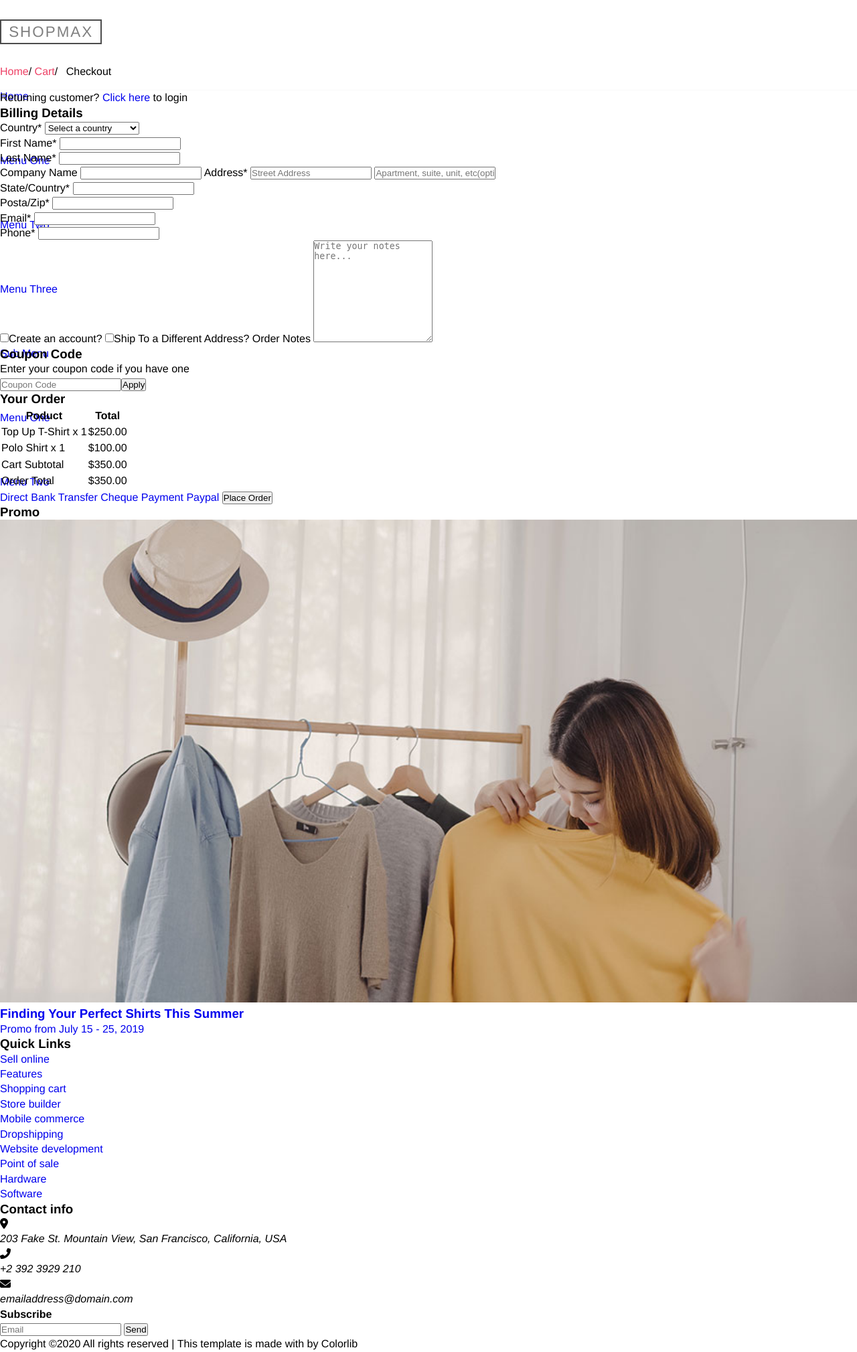
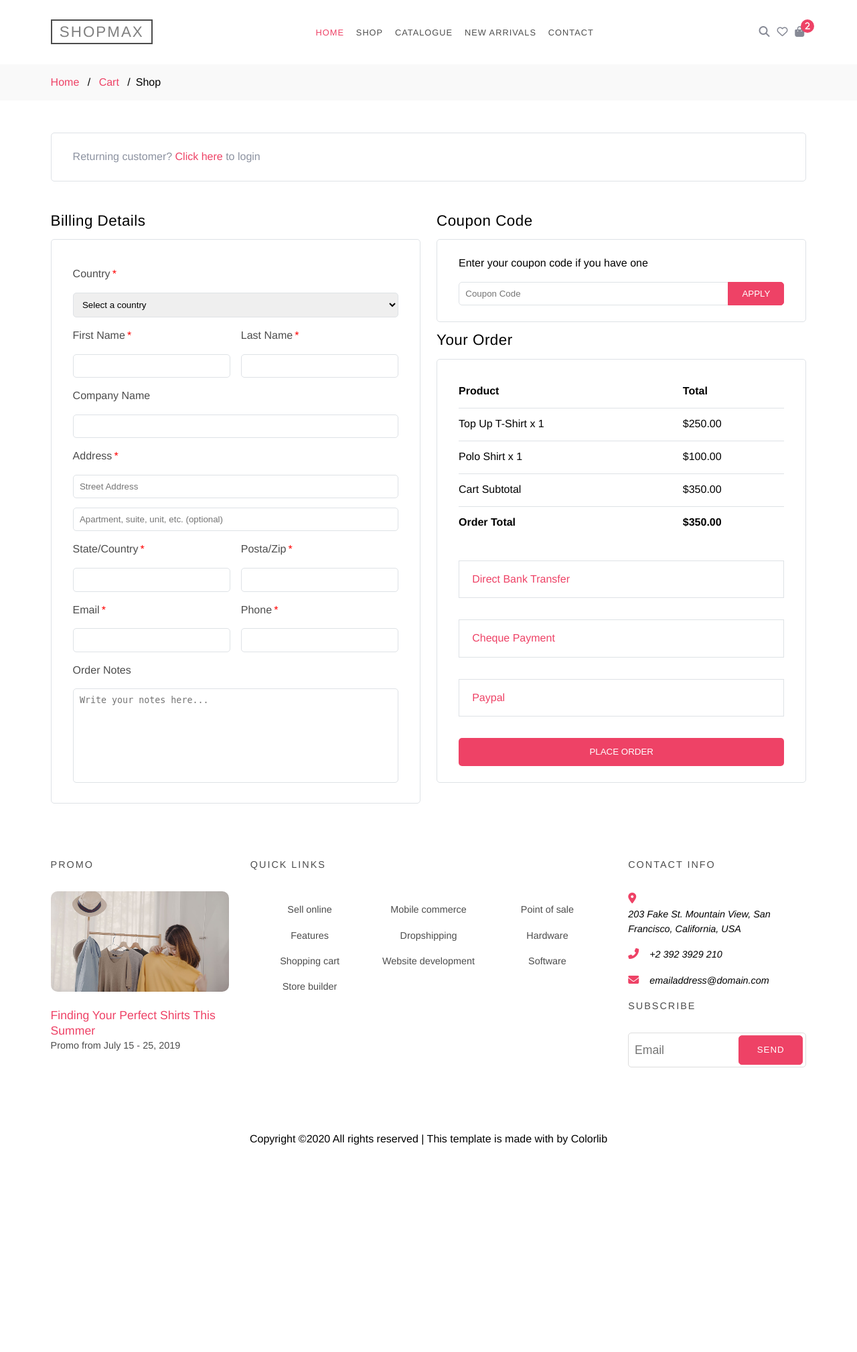
Before and after one commit to MarcosQuaOli/ShopMax, a PHP site: page /checkout.html in a window 1280 px wide. Shown: the whole page at 67% size. After the commit the page ends 1710 px from the top, so only its background shows below. Run offline with PHP 8.4, Linux system fonts and the light colour scheme; some libraries are stand-ins or nearby versions.

Commit message:
Add styles and classes to checkout.html

```diff
--- a/checkout.html
+++ b/checkout.html
@@ -17,15 +17,14 @@
 	</head>
 
 	<body>
-		<header class="header">
-			<div>
-				<h1><a href="#">Shopmax</a></h1>
+		<header class="header container">
+			<h1><a href="index.html">Shopmax</a></h1>
 
-				<nav>
+			<nav class="header__navbar">
 				<ul>
-						<li><a href="index.html">Home</a>
-							<ul>
-								<li><a href="#">Menu One</a></li>
+					<li><a class="actived" href="index.html">Home</a>
+						<ul class="dropdown">
+							<li><a href="about.html">About</a></li>
 							<li><a href="#">Menu Two</a></li>
 							<li><a href="#">Menu Three</a></li>
 							<li><a href="#">Sub Menu</a>
@@ -44,30 +43,33 @@
 				</ul>
 			</nav>
 
-				<div>
+			<div class="header__icons">
 				<a href="#"><i class="fas fa-search"></i></a>
 				<a href="#"><i class="far fa-heart"></i></a>
-					<a href="cart.html"><i class="fas fa-shopping-bag"><span>2</span></i></a>
+				<a href="cart.html" class="bag"><i class="fas fa-shopping-bag"><span>2</span></i></a>
 				<button><i class="fas fa-bars"></i></button>
-				</div>
 			</div>
 		</header>
 
-		<section class="page">
-			<a href="index.html">Home</a>/
-			<a href="cart.html">Cart</a>/
-			<span>Checkout</span>
+		<section class="page page-check">
+			<div class="container">
+				<a href="index.html">Home</a>
+				<span>/</span>
+				<a href="cart.html">Cart</a>
+				<span>/</span>Shop
+			</div>
 		</section>
 
-		<section class="checkout">
-			<div>
+		<section class="checkout container">
+			<div class="checkout__return">
 				<p>Returning customer? <a href="#">Click here</a> to login</p>
 			</div>
 
-			<div>
+			<div class="checkout__container">
 				<div>
 					<h3>Billing Details</h3>
 
+					<div class="checkout__itens">
 						<form>
 							<label>Country<span>*</span></label>
 							<select id="c_country">
@@ -82,7 +84,7 @@
 								<option value="9">Dominican Republic</option>
 							</select>
 
-						<div>
+							<div class="checkout__itens__name">
 								<div>
 									<label>First Name<span>*</span></label>
 									<input type="text">
@@ -98,10 +100,10 @@
 							<input type="text">
 
 							<label>Address<span>*</span></label>
-						<input type="text" placeholder="Street Address">
-						<input type="text" placeholder="Apartment, suite, unit, etc(optional)">
+							<input type="text" placeholder="Street Address" style="margin-bottom: 1em">
+							<input type="text" placeholder="Apartment, suite, unit, etc. (optional)">
 
-						<div>
+							<div class="checkout__itens__name">
 								<div>
 									<label>State/Country<span>*</span></label>
 									<input type="text">
@@ -113,7 +115,7 @@
 								</div>
 							</div>
 
-						<div>
+							<div class="checkout__itens__name">
 								<div>
 									<label>Email<span>*</span></label>
 									<input type="email">
@@ -125,31 +127,30 @@
 								</div>
 							</div>
 
-						<input type="checkbox">Create an account?
-						<input type="checkbox">Ship To a Different Address?
-
 							<label>Order Notes</label>
-						<textarea placeholder="Write your notes here..." rows="10"></textarea>
+							<textarea placeholder="Write your notes here..." rows="8"></textarea>
 						</form>
-				</div>
-
-				<div>
-					<div>
-						<h3>Coupon Code</h3>
-
-						<div>
-							<p>Enter your coupon code if you have one</p>
-							<input type="text" placeholder="Coupon Code"><button>Apply</button>
 					</div>
 				</div>
 
 				<div>
+					<h3>Coupon Code</h3>
+					<div class="checkout__itens">
+						<div>
+							<p>Enter your coupon code if you have one</p>
+							<div class="code">
+								<input type="text" placeholder="Coupon Code">
+								<button>Apply</button>
+							</div>
+						</div>
+					</div>
+
 					<h3>Your Order</h3>
 
-						<div>
+					<div class="checkout__itens table">
 						<table>
 							<tr>
-									<th>Poduct</th>
+								<th>Product</th>
 								<th>Total</th>
 							</tr>
 
@@ -174,20 +175,21 @@
 							</tr>
 						</table>
 
+						<div>
 							<a href="#">Direct Bank Transfer</a>
 							<a href="#">Cheque Payment</a>
 							<a href="#">Paypal</a>
+						</div>
 
 						<button type="submit">Place Order</button>
 					</div>
 				</div>
 			</div>
-			</div>
 		</section>
 
-		<footer class="footer">
-			<div>
-				<div>
+		<footer class="footer container">
+			<div class="footer__container">
+				<div class="footer__content">
 					<h3>Promo</h3>
 					<a href="#"><img src="images/about_1.jpg"></a>
 					<a href="#">
@@ -196,9 +198,10 @@
 					</a>
 				</div>
 
-				<div>
+				<div class="footer__links">
 					<h3>Quick Links</h3>
 
+					<div class="footer__links__grid">
 						<div>
 							<ul>
 								<li><a href="#">Sell online</a></li>
@@ -224,24 +227,33 @@
 							</ul>
 						</div>
 					</div>
+				</div>
+
+				<div class="footer__contact">
+					<h3>Contact info</h3>
 
 					<div>
-					<h3>Contact info</h3>
-
 						<i class="fas fa-map-marker-alt"></i><address>203 Fake St. Mountain View, San Francisco, California, USA</address>
-					<i class="fas fa-phone-alt"></i><address>+2 392 3929 210</address>
-					<i class="fas fa-envelope"></i><address>emailaddress@domain.com</address>
-
-					<h4>Subscribe</h4>
+					</div>
 
 					<div>
+						<i class="fas fa-phone-alt"></i><address>+2 392 3929 210</address>
+					</div>
+
+					<div>
+						<i class="fas fa-envelope"></i><address>emailaddress@domain.com</address>
+					</div>
+
+					<h3>Subscribe</h3>
+
+					<div class="footer__contact__form">
 						<input type="email" placeholder="Email">
 						<input type="submit" value="Send">
 					</div>
 				</div>
 			</div>
 
-			<div>
+			<div class="footer__copy">
 				<p>Copyright ©2020 All rights reserved | This template is made with  by Colorlib</p>
 			</div>
 		</footer>
--- a/css/style.css
+++ b/css/style.css
@@ -148,6 +148,18 @@ body {
       font-size: 0.8em;
       padding: 1em 2em;
       background-color: #000; }
+
+.page {
+  border-bottom: 1px solid #f9f9f9;
+  padding-bottom: 1em; }
+  .page.page-check {
+    padding-top: 1em;
+    background-color: #f9f9f9;
+    border-bottom: none; }
+  .page a {
+    color: #ee4266; }
+  .page span {
+    margin: 0 0.5em; }
 
 .title {
   margin: 3em 0;
@@ -340,14 +352,6 @@ body {
   margin: 5em 0; }
 
 /*----------Shop style----------*/
-.page {
-  border-bottom: 1px solid #f9f9f9;
-  padding-bottom: 1em; }
-  .page a {
-    color: #ee4266; }
-  .page span {
-    margin: 0 0.5em; }
-
 .shop {
   display: grid;
   grid-column-gap: 2em;
@@ -569,4 +573,92 @@ body {
       color: #8c92a0;
       font-size: 0.9em; }
 
+/*----------Checkout style----------*/
+.checkout {
+  margin-bottom: 4em;
+  margin-top: 3em; }
+  .checkout__return {
+    border: 1px solid #dee2e6;
+    border-radius: 5px;
+    padding: 1.5em 2em;
+    margin-bottom: 3em; }
+    .checkout__return p {
+      color: #8c92a0; }
+    .checkout__return a {
+      color: #ee4266; }
+  .checkout__container {
+    display: grid;
+    grid-template-columns: repeat(auto-fit, minmax(400px, 1fr));
+    grid-gap: 1.5em; }
+    .checkout__container h3 {
+      font-weight: 400;
+      font-size: 1.4em;
+      letter-spacing: 0.5px; }
+  .checkout__itens {
+    border: 1px solid #dee2e6;
+    border-radius: 5px;
+    padding: 1.5em 2em;
+    margin: 1em 0; }
+    .checkout__itens label {
+      display: block;
+      margin: 1em 0;
+      color: rgba(0, 0, 0, 0.7); }
+      .checkout__itens label span {
+        color: #f00;
+        margin-left: 0.2em; }
+    .checkout__itens__name {
+      display: grid;
+      grid-column-gap: 1em; }
+      @media (min-width: 992px) {
+        .checkout__itens__name {
+          grid-template-columns: 1fr 1fr; } }
+    .checkout__itens input, .checkout__itens textarea, .checkout__itens select {
+      width: 100%;
+      padding: 0.7em;
+      border: 1px solid #dee2e6;
+      border-radius: 5px; }
+    .checkout__itens textarea {
+      resize: none; }
+    .checkout__itens .code {
+      position: relative;
+      margin-top: 1em; }
+      .checkout__itens .code button {
+        position: absolute;
+        right: 0;
+        background-color: #ee4266;
+        color: #fff;
+        padding: 0.7em 1.5em;
+        border: 1px solid #ee4266;
+        border-top-right-radius: 5px;
+        border-bottom-right-radius: 5px;
+        text-transform: uppercase;
+        cursor: pointer; }
+    .checkout__itens.table table {
+      width: 100%;
+      border-collapse: collapse; }
+      .checkout__itens.table table th, .checkout__itens.table table td {
+        text-align: left;
+        padding: 0.8em 0; }
+      .checkout__itens.table table td {
+        border-top: 1px solid #dee2e6; }
+      .checkout__itens.table table tr:last-child {
+        font-weight: bold; }
+    .checkout__itens.table div a {
+      display: block;
+      color: #ee4266;
+      padding: 1em 1.2em;
+      text-transform: capitalize;
+      border: 1px solid #dee2e6;
+      margin: 2em 0; }
+      .checkout__itens.table div a:hover {
+        color: #ef4266; }
+    .checkout__itens.table button {
+      width: 100%;
+      color: #fff;
+      text-transform: uppercase;
+      padding: 1em 0;
+      background-color: #ee4266;
+      border: none;
+      border-radius: 5px; }
+
 /*# sourceMappingURL=style.css.map */
--- a/sass/style.scss
+++ b/sass/style.scss
@@ -184,6 +184,25 @@
 			padding: 1em 2em;
 			background-color: #000;
 		}
+	}
+}
+
+.page {
+	border-bottom: 1px solid #f9f9f9;
+	padding-bottom: 1em;
+
+	&.page-check {
+		padding-top: 1em;
+		background-color: #f9f9f9;
+		border-bottom: none;
+	}
+
+	a {
+		color: $color-primary;
+	}
+
+	span {
+		margin: 0 0.5em;
 	}
 }
 
@@ -475,19 +494,6 @@
 }
 
 /*----------Shop style----------*/
-.page {
-	border-bottom: 1px solid #f9f9f9;
-	padding-bottom: 1em;
-
-	a {
-		color: $color-primary;
-	}
-
-	span {
-		margin: 0 0.5em;
-	}
-}
-
 .shop {
 	display: grid;
 	grid-column-gap: 2em;
@@ -814,3 +820,138 @@
 		}
 	}
 }
+
+/*----------Checkout style----------*/
+.checkout {
+	margin-bottom: 4em;
+	margin-top: 3em;
+
+	&__return {
+		border: 1px solid #dee2e6;
+		border-radius: 5px;
+		padding: 1.5em 2em;
+		margin-bottom: 3em;
+
+		p {
+			color: #8c92a0;
+		}
+
+		a {
+			color: $color-primary;
+		}
+	}
+
+	&__container {
+		display: grid;
+		grid-template-columns: repeat(auto-fit, minmax(400px, 1fr));
+		grid-gap: 1.5em;
+
+		h3 {
+			font-weight: 400;
+			font-size: 1.4em;
+			letter-spacing: 0.5px;
+		}
+	}
+
+	&__itens {
+		border: 1px solid #dee2e6;
+		border-radius: 5px;
+		padding: 1.5em 2em;
+		margin: 1em 0;
+
+
+		label {
+			display: block;
+			margin: 1em 0;
+			color: rgba(0,0,0,0.7);
+
+			span {
+				color: #f00;
+				margin-left: 0.2em;
+			}
+		}
+
+		&__name {
+			display: grid;
+			grid-column-gap: 1em;
+
+			@media (min-width: 992px) {
+				grid-template-columns: 1fr 1fr;
+			}
+		}
+
+		input, textarea, select {
+			width: 100%;
+			padding: 0.7em;
+			border: 1px solid #dee2e6;
+			border-radius: 5px;
+		}
+
+		textarea {
+			resize: none;
+		}
+
+		.code {
+			position: relative;
+			margin-top: 1em;
+
+			button {
+				position: absolute;
+				right: 0;
+				background-color: $color-primary;
+				color: #fff;
+				padding: 0.7em 1.5em;
+				border: 1px solid $color-primary;
+				border-top-right-radius: 5px;
+				border-bottom-right-radius: 5px;
+				text-transform: uppercase;
+				cursor: pointer;
+			}
+		}
+
+		&.table {
+			table {
+				width: 100%;
+				border-collapse: collapse;
+
+				th, td {
+					text-align: left;
+					padding: 0.8em 0;
+				}
+
+				td {
+					border-top: 1px solid #dee2e6;
+				}
+
+				tr:last-child {
+					font-weight: bold;
+				}
+			}
+
+			div {
+				a {
+					display: block;
+					color: $color-primary;
+					padding: 1em 1.2em;
+					text-transform: capitalize;
+					border: 1px solid #dee2e6;
+					margin: 2em 0;
+
+					&:hover {
+						color: #ef4266;
+					}
+				}
+			}
+
+			button {
+				width: 100%;
+				color: #fff;
+				text-transform: uppercase;
+				padding: 1em 0;
+				background-color: $color-primary;
+				border: none;
+				border-radius: 5px;
+			}
+		}
+	}
+}
```
Also changed, not shown: 1 other file. Lines whose indentation alone changed are shown as unchanged.
